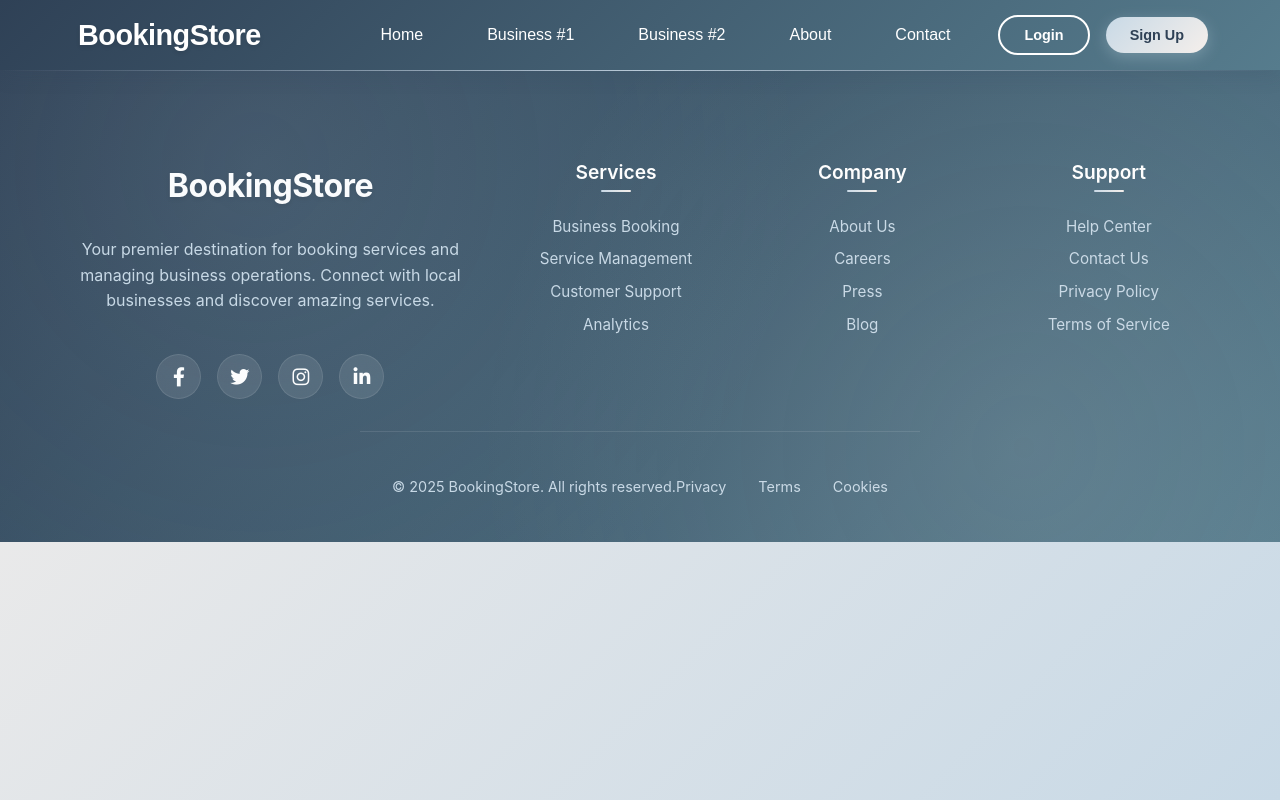
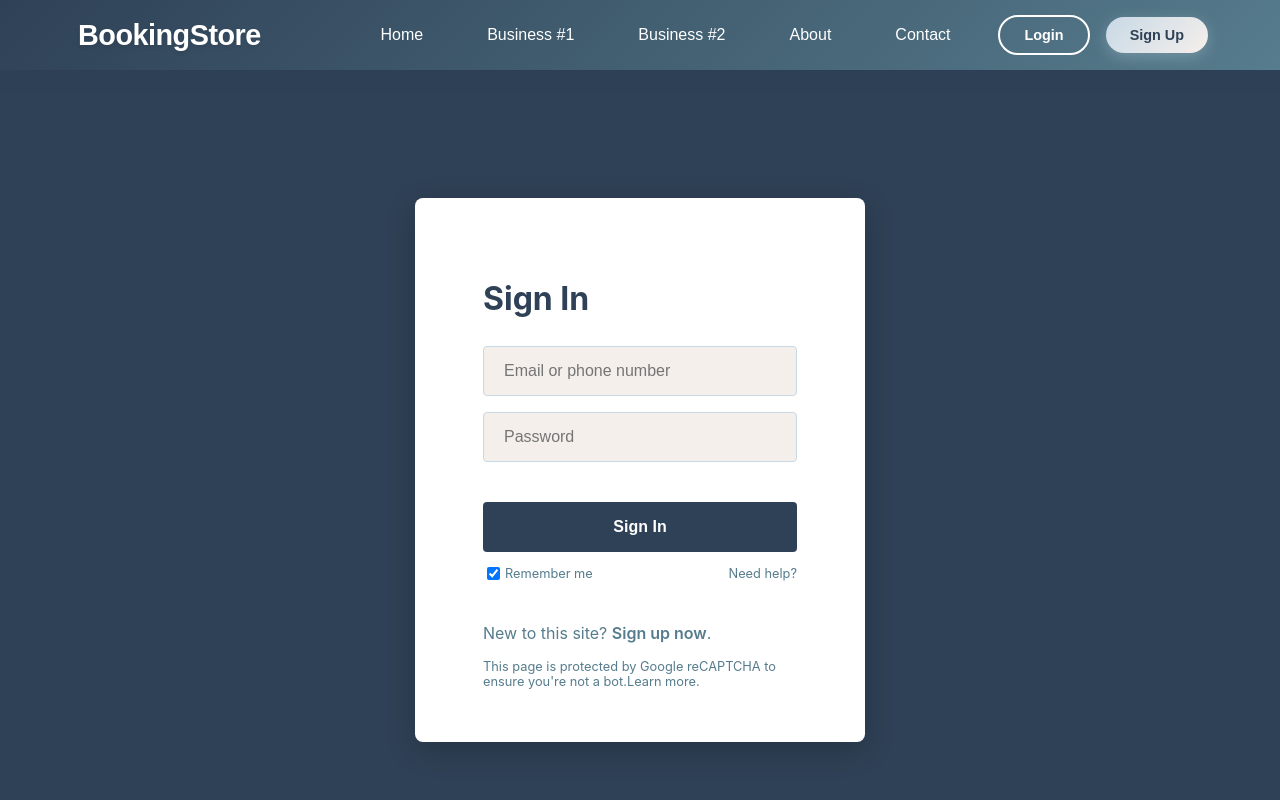
Before and after one commit to utn-integrador-III/store-service-frontend, a React (Create React App) app: page /forms/login in a window 1280 px wide. Shown: the top 800 px of the page. Built offline with nearby package versions, Linux system fonts and the light colour scheme.

Commit message:
Create a login screen

```diff
--- a/src/App.tsx
+++ b/src/App.tsx
@@ -9,6 +9,7 @@ import "./App.css";
 import Navbar from "./components/layout/Navbar";
 import Footer from "./components/layout/Footer";
 import NegociosEspecificos from "./components/pages/company/Negocios_Especificos";
+import Login from "./components/pages/forms/login/Login";
 
 function HomePage() {
   const navigate = useNavigate();
@@ -97,6 +98,7 @@ function App() {
         <Routes>
           <Route path="/" element={<HomePage />} />
           <Route path="/negocio/:id" element={<NegociosEspecificos />} />
+          <Route path="/forms/login" element={<Login />} />
         </Routes>
         <Footer />
       </div>
--- a/src/components/layout/Navbar.tsx
+++ b/src/components/layout/Navbar.tsx
@@ -88,8 +88,18 @@ const Navbar: React.FC = () => {
           </ul>
 
           <div className="navbar-actions">
-            <button className="btn-login">Login</button>
-            <button className="btn-signup">Sign Up</button>
+            <button
+              className="btn-login"
+              onClick={() => handleNavigation("/forms/login")}
+            >
+              Login
+            </button>
+            <button
+              className="btn-signup"
+              onClick={() => handleNavigation("/forms/register")}
+            >
+              Sign Up
+            </button>
           </div>
         </div>
 
--- /dev/null
+++ b/src/components/pages/forms/login/Login.tsx
@@ -0,0 +1,71 @@
+import React, { useState } from 'react';
+import '../../../../styles/login.css';
+/**
+ login
+ */
+const Login = () => {
+  const [email, setEmail] = useState('');
+  const [password, setPassword] = useState('');
+
+  // Handle the form submission event
+  const handleSubmit = (e: React.FormEvent) => {
+    e.preventDefault();
+    console.log('Login attempt with:', { email, password });
+    alert('Login simulation successful!');
+  };
+
+  return (
+    <div className="login-container">
+      <div className="login-form-wrapper">
+        <form className="login-form" onSubmit={handleSubmit}>
+          <h1>Sign In</h1>
+
+          <div className="input-group">
+            <input
+              type="email"
+              placeholder="Email or phone number"
+              aria-label="Email or phone number"
+              value={email}
+              onChange={(e: React.ChangeEvent<HTMLInputElement>) => setEmail(e.target.value)}
+              required
+            />
+          </div>
+
+          <div className="input-group">
+            <input
+              type="password"
+              placeholder="Password"
+              aria-label="Password"
+              value={password}
+              onChange={(e: React.ChangeEvent<HTMLInputElement>) => setPassword(e.target.value)}
+              required
+            />
+          </div>
+
+          <button type="submit" className="submit-btn">Sign In</button>
+
+          <div className="form-options">
+            <div className="remember-me">
+              <input type="checkbox" id="remember" defaultChecked />
+              <label htmlFor="remember">Remember me</label>
+            </div>
+            <a href="#" className="need-help">Need help?</a>
+          </div>
+
+          <div className="signup-section">
+            <p>New to this site? <a href="#" className="signup-link">Sign up now</a>.</p>
+          </div>
+
+          <div className="recaptcha-notice">
+            <p>
+              This page is protected by Google reCAPTCHA to ensure you're not a bot.
+              <a href="#">Learn more.</a>
+            </p>
+          </div>
+        </form>
+      </div>
+    </div>
+  );
+};
+
+export default Login;
--- /dev/null
+++ b/src/styles/login.css
@@ -0,0 +1,137 @@
+/* Color Variables for BookingStore */
+:root {
+  --navy: #2f4156;
+  --teal: #567c8d;
+  --sky-blue: #c8d9e6;
+  --beige: #f5efeb;
+  --white: #ffffff;
+}
+
+/* --- Main Layout & Container --- */
+.login-container {
+  display: flex;
+  justify-content: center;
+  align-items: center;
+  min-height: 100vh;
+  background-color: var(--navy);
+  font-family: -apple-system, BlinkMacSystemFont, 'Segoe UI', Roboto, Helvetica, Arial, sans-serif;
+  padding: 20px;
+}
+
+/* --- Form Wrapper & Form --- */
+.login-form-wrapper {
+  width: 100%;
+  max-width: 450px;
+  background-color: var(--white);
+  padding: 60px 68px 40px;
+  border-radius: 8px;
+  box-shadow: 0 8px 30px rgba(0, 0, 0, 0.2);
+}
+
+.login-form h1 {
+  color: var(--navy);
+  font-size: 2rem;
+  font-weight: 700;
+  margin-bottom: 28px;
+}
+
+/* --- Input Fields --- */
+.input-group {
+  margin-bottom: 16px;
+}
+
+.input-group input {
+  width: 100%;
+  height: 50px;
+  padding: 16px 20px;
+  border: 1px solid var(--sky-blue);
+  border-radius: 4px;
+  background-color: var(--beige);
+  color: var(--navy);
+  font-size: 1rem;
+}
+
+.input-group input:focus {
+  outline: none;
+  border-color: var(--teal);
+  box-shadow: 0 0 0 2px var(--sky-blue);
+}
+
+/* --- Submit Button --- */
+.submit-btn {
+  width: 100%;
+  padding: 16px;
+  margin-top: 24px;
+  margin-bottom: 12px;
+  border: none;
+  border-radius: 4px;
+  background-color: var(--navy);
+  color: var(--white);
+  font-size: 1rem;
+  font-weight: 700;
+  cursor: pointer;
+  transition: background-color 0.2s ease-in-out;
+}
+
+.submit-btn:hover {
+  background-color: var(--teal);
+}
+
+/* --- Form Options & Links --- */
+.form-options {
+  display: flex;
+  justify-content: space-between;
+  align-items: center;
+  font-size: 0.8rem;
+  color: var(--teal);
+}
+
+.remember-me {
+  display: flex;
+  align-items: center;
+}
+
+.remember-me input {
+  margin-right: 5px;
+}
+
+.need-help {
+  color: var(--teal);
+  text-decoration: none;
+}
+
+.need-help:hover {
+  text-decoration: underline;
+}
+
+/* --- Sign Up Section --- */
+.signup-section {
+  margin-top: 40px;
+  color: var(--teal);
+}
+
+.signup-link {
+  color: var(--teal);
+  font-weight: 600;
+  text-decoration: none;
+}
+
+.signup-link:hover {
+  text-decoration: underline;
+}
+
+/* --- reCAPTCHA Notice --- */
+.recaptcha-notice {
+  margin-top: 15px;
+  font-size: 0.8rem;
+  color: var(--teal);
+}
+
+.recaptcha-notice a {
+  color: var(--teal);
+  text-decoration: none;
+}
+
+.recaptcha-notice a:hover {
+  text-decoration: underline;
+}
```
